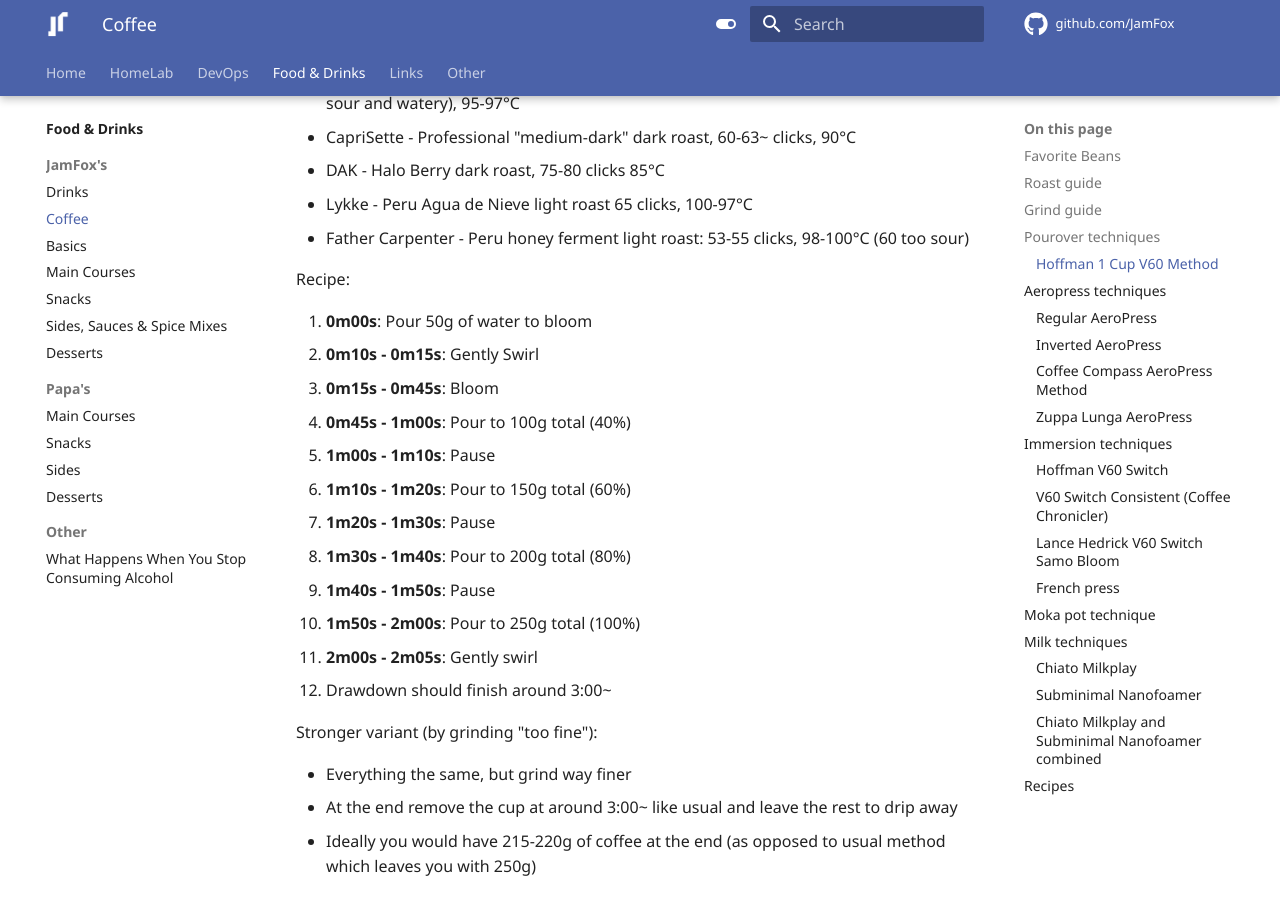
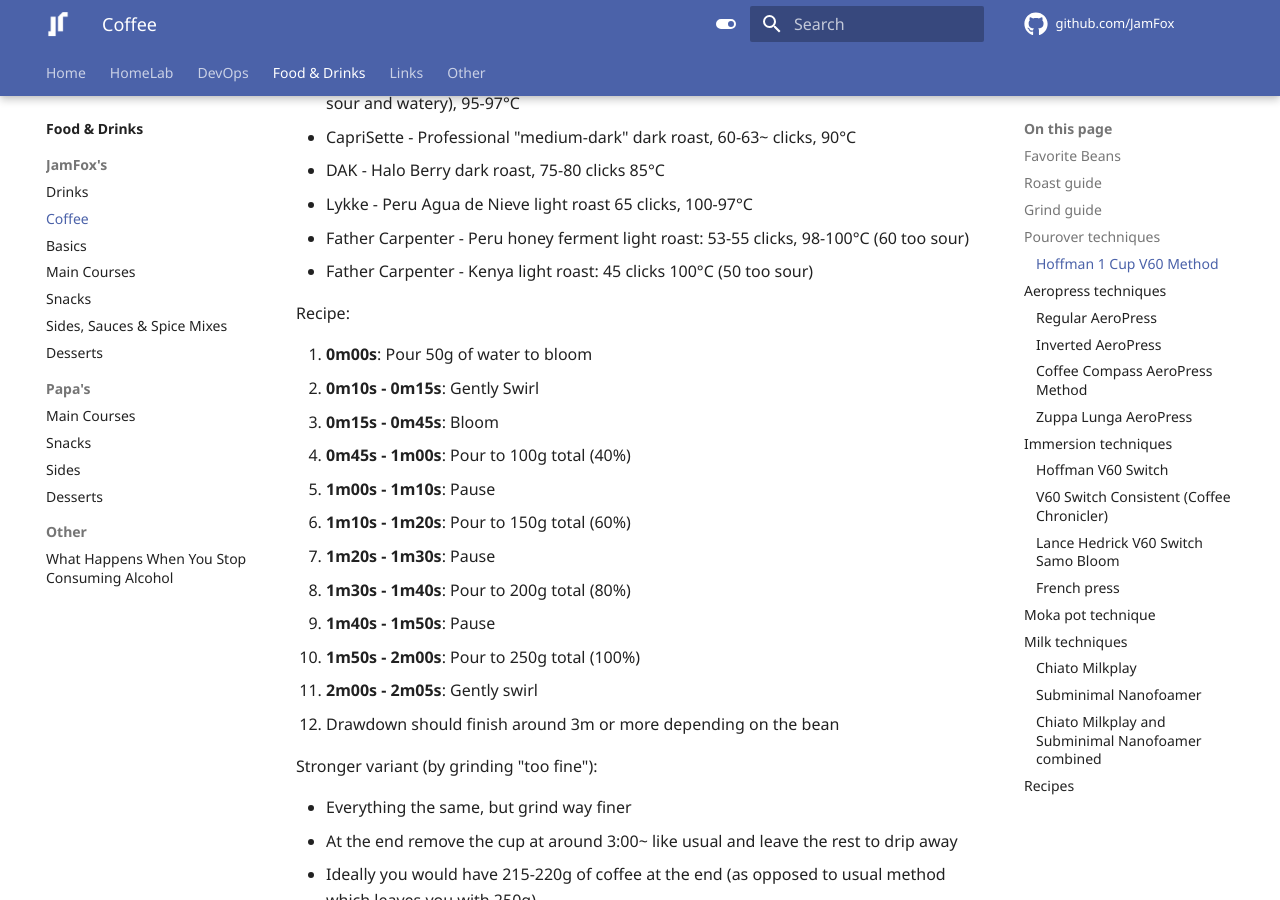
Before and after one commit to JamFox/docs.jamfox.dev, an MkDocs documentation site: the page built from docs/content/food/coffee.md, in a window 1280 px wide and 900 px high, scrolled down 2902 px. Built offline with MkDocs 1.6.1 and Material for MkDocs 9.7.7, drawn with Linux system fonts in a browser that asks for light colours; plug-ins that fetch from the network failed and are left out; comment, search, counter and statistics services are not loaded.

Commit message:
add fc kenya to v60

```diff
--- a/docs/content/food/coffee.md
+++ b/docs/content/food/coffee.md
@@ -71,6 +71,7 @@ Examples with Kingrinder K6:
 - DAK - Halo Berry dark roast, 75-80 clicks 85°C
 - Lykke - Peru Agua de Nieve light roast 65 clicks, 100-97°C
 - Father Carpenter - Peru honey ferment light roast: 53-55 clicks, 98-100°C (60 too sour)
+- Father Carpenter - Kenya light roast: 45 clicks 100°C (50 too sour)
 
 Recipe:
 
@@ -85,7 +86,7 @@ Recipe:
 9. **1m40s - 1m50s**: Pause
 10. **1m50s - 2m00s**: Pour to 250g total (100%)
 11. **2m00s - 2m05s**: Gently swirl
-12. Drawdown should finish around 3:00~
+12. Drawdown should finish around 3m or more depending on the bean
 
 Stronger variant (by grinding "too fine"):
 
```
